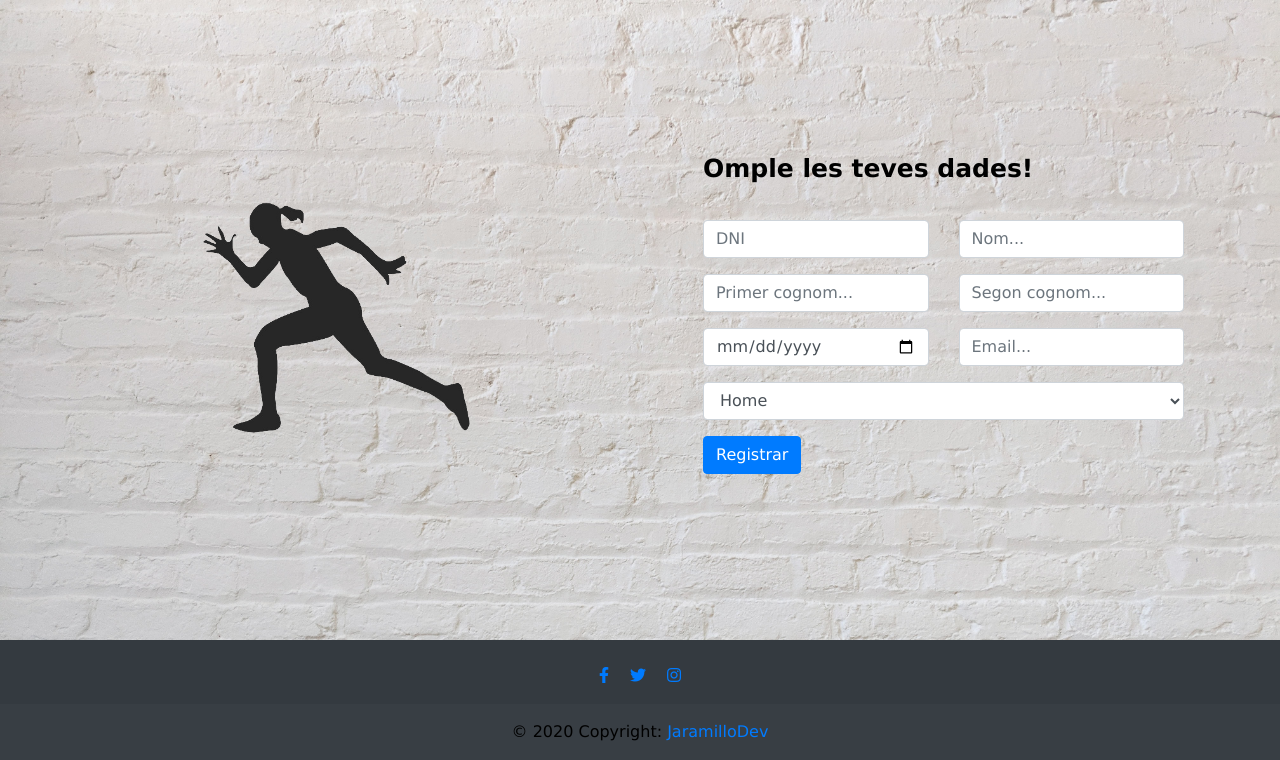
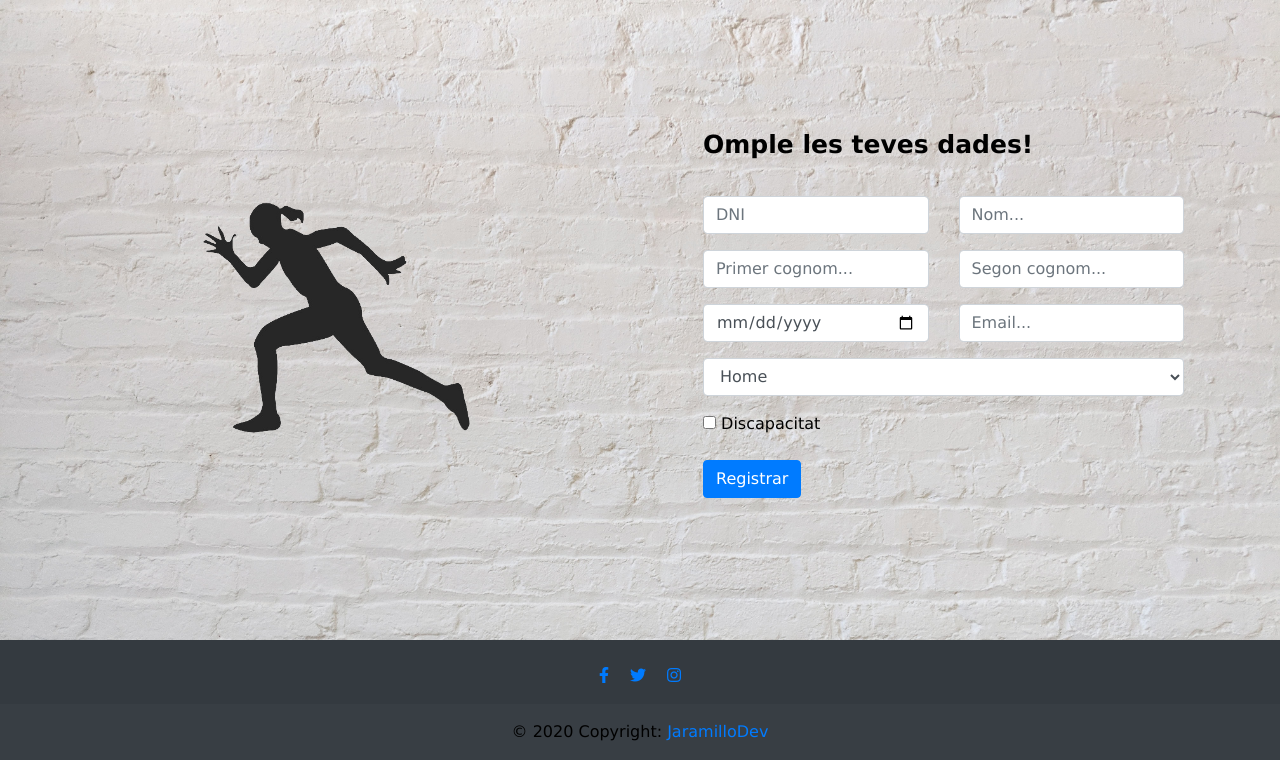
Before and after one commit to XavierJaramillo/activitat-transversal, a PHP site: page /view/inscripcion.php in a window 1280 px wide. Shown: the part 116-876 px from the top of the page. Run offline with PHP 8.4, Linux system fonts and the light colour scheme; some libraries are stand-ins or nearby versions.

Commit message:
Correccion discapacitat

```diff
--- a/model/funciones.php
+++ b/model/funciones.php
@@ -22,6 +22,11 @@ class dbDAO {
             $data = $_POST['data'];
             $email = $_POST['email'];
             $genere = $_POST['genere'];
+            if(!isset($_POST['discapacitat'])) {
+                $discapacitat = "";
+            } else {
+                $discapacitat = $_POST['discapacitat'];
+            }
             $edat = date_diff(date_create($data), date_create('now'))->y;
 
             // INSERTEM EL PARTICIPANT
@@ -55,8 +60,6 @@ class dbDAO {
                 $id_categoria = 4;
             } else if($edat>=51 && $edat<=100 && $genere=="Home") {
                 $id_categoria = 5;
-            } else if($categoria == "Discapacitat" && $genere=="Home") {
-                $id_categoria = 11;
             } else if($edat>=0 && $edat<=6 && $genere=="Dona") {
                 $id_categoria = 5;
             } else if($edat>=7 && $edat<=10 && $genere=="Dona") {
@@ -67,9 +70,14 @@ class dbDAO {
                 $id_categoria = 8;
             } else if($edat>=51 && $edat<=100 && $genere=="Dona") {
                 $id_categoria = 9;
-            } else if($categoria == "Discapacitat" && $genere=="Dona") {
+            }
+
+            if($discapacitat == "discapacitat" && $genere=="Home") {
+                $id_categoria = 11;
+            } else if ($discapacitat == "discapacitat" && $genere=="Dona") {
                 $id_categoria = 12;
             }
+
             $sentencia->bindParam(2,$id_categoria);
 
             $sentencia->execute();
--- a/view/inscripcion.php
+++ b/view/inscripcion.php
@@ -113,6 +113,11 @@
                     </div>
                     <div class="row">
                         <div class="col form-group">
+                            <label style="color:black"><input type="checkbox" id="discapacitat" name="discapacitat" value="discapacitat"> Discapacitat</label><br>
+                        </div>
+                    </div>
+                    <div class="row">
+                        <div class="col form-group">
                             <button name="form" type="submit" class="btn btn-primary">Registrar</button>
                         </div>
                         <div class="col form-group message">
```
